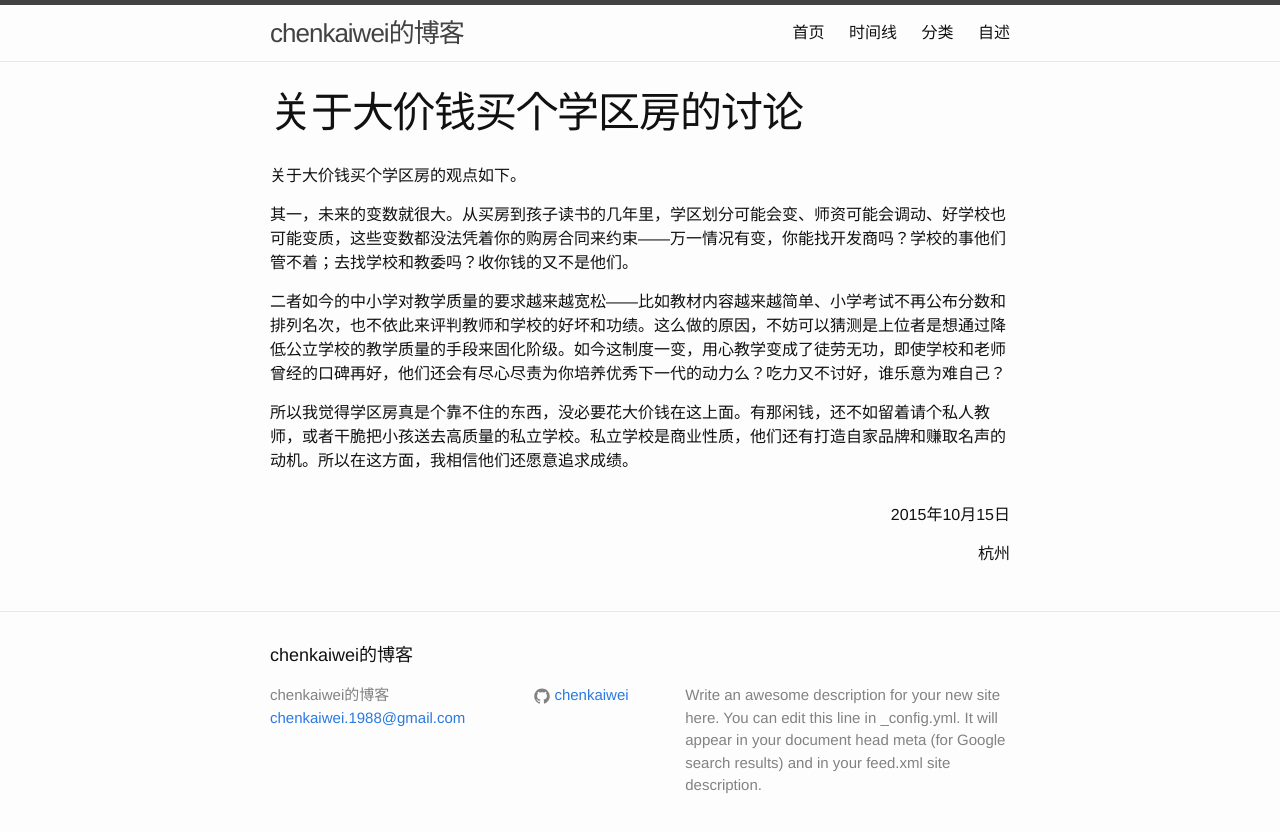
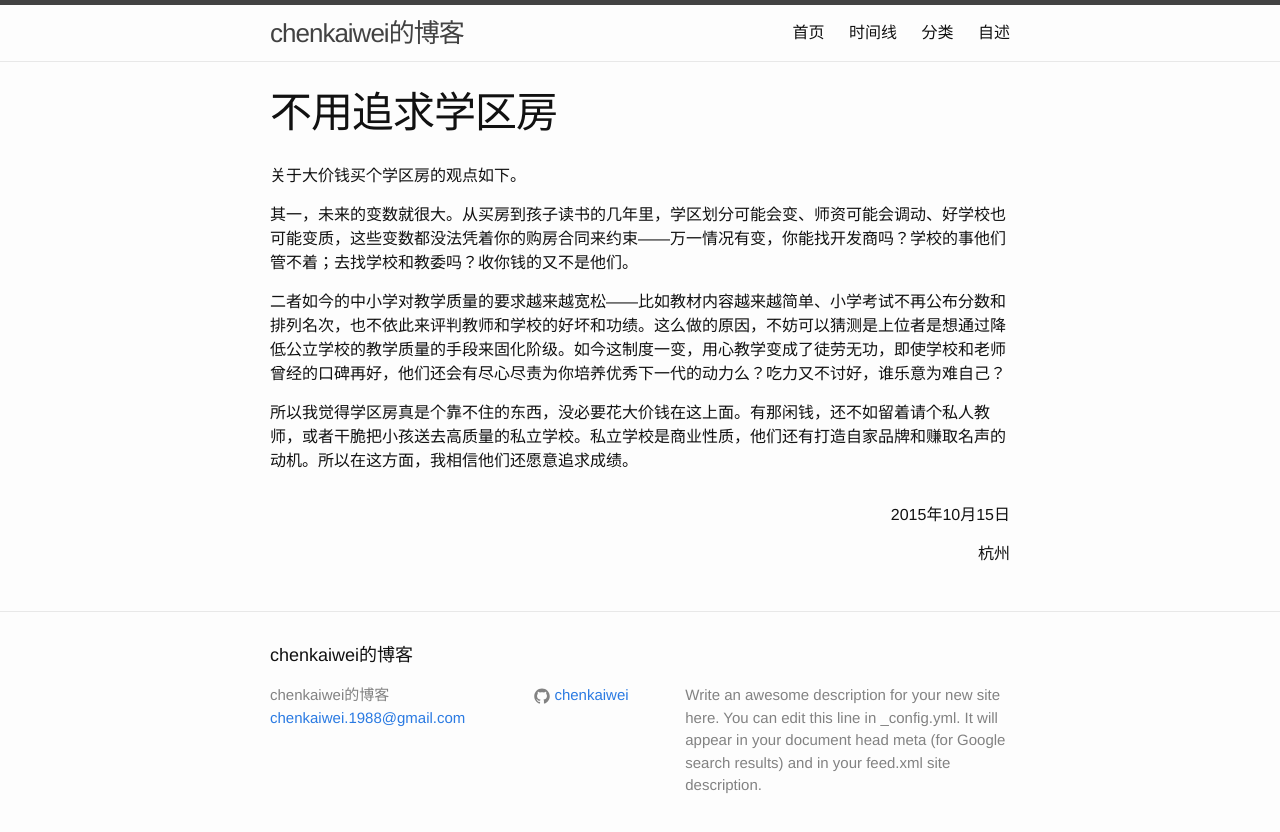
Before and after one commit to chenkaiwei/chenkaiwei.github.com, a Jekyll site: the page built from _posts/2015-10-15-我为啥认为学区房没意义.markdown, in a window 1280 px wide. Shown: the top 832 px of the page. Built offline with Jekyll 4.4.1, drawn with Linux system fonts in a browser that asks for light colours.

Commit message:
post new blog

```diff
--- a/_posts/2015-10-10-welcome-to-jekyll.markdown
+++ b/_posts/2015-10-10-welcome-to-jekyll.markdown
@@ -4,7 +4,7 @@
 date:   2015-10-10 11:38:12
 categories: 建站记录
 ---
-<!--@more-->You’ll find this post in your `_posts` directory. Go ahead and edit it and re-build the site to see your changes. You can rebuild the site in many different ways, but the most common way is to run `jekyll serve`, which launches a web server and auto-regenerates your site when a file is updated.
+<!--@excerpt-->You’ll find this post in your `_posts` directory. Go ahead and edit it and re-build the site to see your changes. You can rebuild the site in many different ways, but the most common way is to run `jekyll serve`, which launches a web server and auto-regenerates your site when a file is updated.
 
 To add new posts, simply add a file in the `_posts` directory that follows the convention `YYYY-MM-DD-name-of-post.ext` and includes the necessary front matter. Take a look at the source for this post to get an idea about how it works.
 
--- a/_posts/2015-10-15-我为啥认为学区房没意义.markdown
+++ b/_posts/2015-10-15-我为啥认为学区房没意义.markdown
@@ -1,14 +1,15 @@
 ---
 layout: post
-title:  '关于大价钱买个学区房的讨论'
+title:  '不用追求学区房'
 date:   2015-10-15 2
 categories: 观点
 address: 杭州
 published: true
 ---
+
+<!--@excerpt-->
 关于大价钱买个学区房的观点如下。
 
-<!--@excerpt-->
 其一，未来的变数就很大。从买房到孩子读书的几年里，学区划分可能会变、师资可能会调动、好学校也可能变质，这些变数都没法凭着你的购房合同来约束——万一情况有变，你能找开发商吗？学校的事他们管不着；去找学校和教委吗？收你钱的又不是他们。
 
 二者如今的中小学对教学质量的要求越来越宽松——比如教材内容越来越简单、小学考试不再公布分数和排列名次，也不依此来评判教师和学校的好坏和功绩。这么做的原因，不妨可以猜测是上位者是想通过降低公立学校的教学质量的手段来固化阶级。如今这制度一变，用心教学变成了徒劳无功，即使学校和老师曾经的口碑再好，他们还会有尽心尽责为你培养优秀下一代的动力么？吃力又不讨好，谁乐意为难自己？
```
